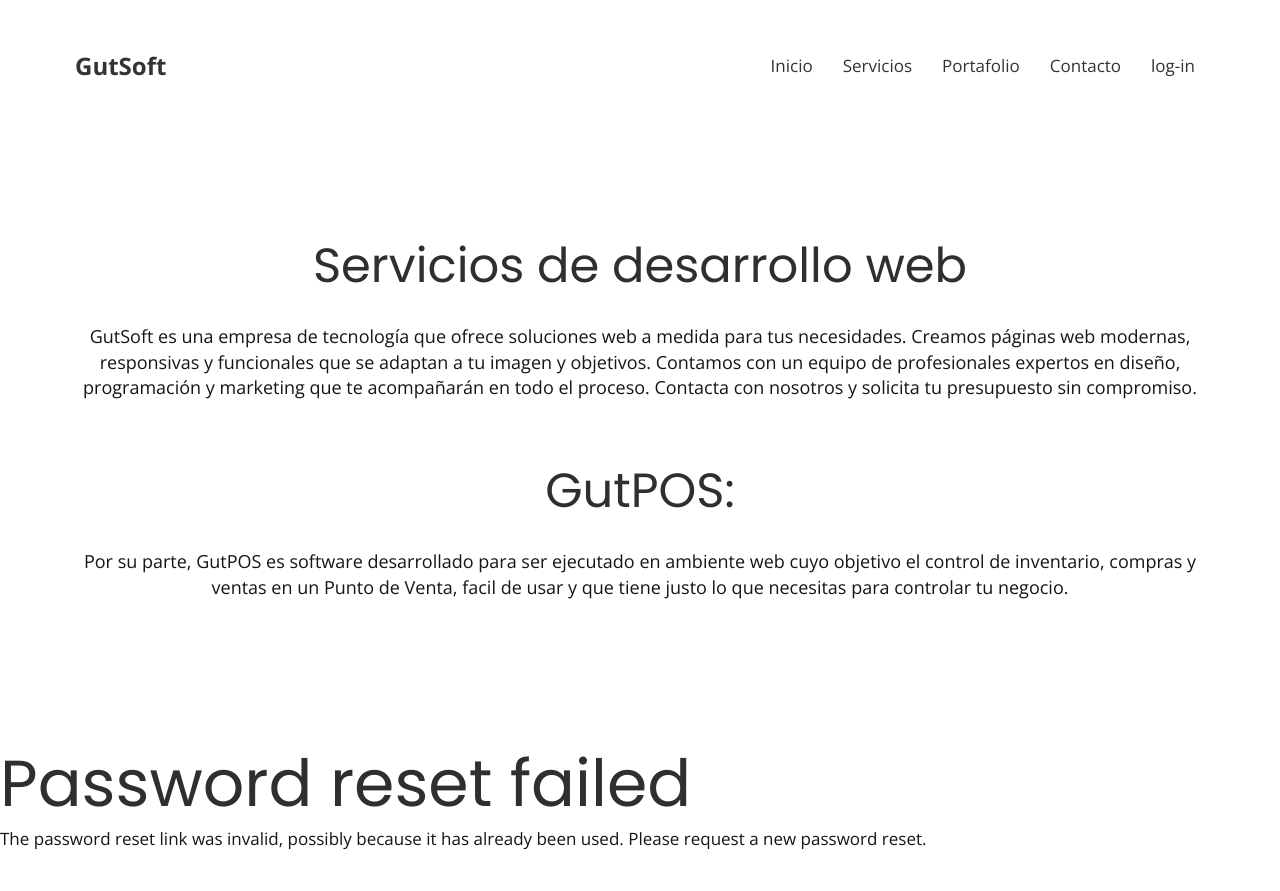
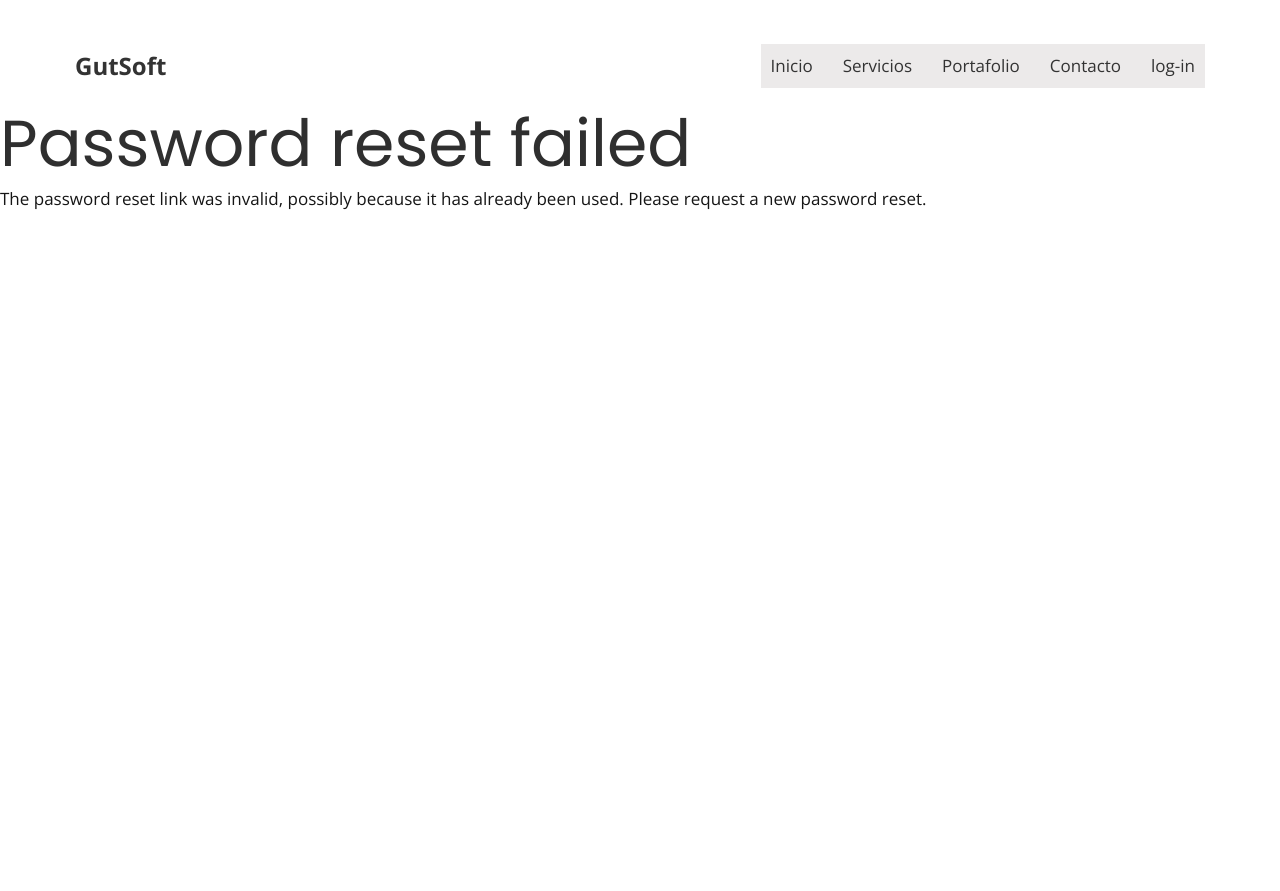
Before and after one commit to Montasoft/gutpos, a Django app: page /reset/1/1 in a window 1280 px wide. After the commit the page ends 210 px from the top, so only its background shows below. Run offline with Django 4.2, Linux system fonts and the light colour scheme; some libraries are stand-ins or nearby versions; some web fonts are replaced.

Commit message:
ajustadas vistas para compras

```diff
--- a/GutPOS/settings/local.py
+++ b/GutPOS/settings/local.py
@@ -56,7 +56,6 @@ STATIC_URL = '/static/'
 EMAIL_BACKEND = 'django.core.mail.backends.smtp.EmailBackend'
 EMAIL_HOST="smtp.gmail.com"
 EMAIL_PORT = 587 #465
-EMAIL_HOST_USER = 'miniabastoslaroca@gmail.com'
 EMAIL_HOST_USER = 'pruebasgutpos@gmail.com'
 EMAIL_HOST_PASSWORD = config('EMAIL_HOST_PASSWORD')
 #EMAIL_USE_SSL = True
@@ -64,4 +63,3 @@ EMAIL_USE_TLS = True
 #EMAIL_TIMEOUT =
 #EMAIL_SSL_KEYFILE=
 #EMAIL_SSL_CERTFILE =
-print(EMAIL_HOST_PASSWORD)
--- /dev/null
+++ b/baseapp/static/baseapp/css/navbar.css
@@ -0,0 +1,152 @@
+* {
+    margin: 0;
+    padding: 0;
+    box-sizing: border-box;
+}
+
+
+.header {
+    display: flex;
+    align-items: center;
+    justify-content: space-between;
+    padding: 20px;
+}
+
+.logo {
+    font-size: 24px;
+    font-weight: bold;
+    color: #333;
+}
+
+.nav {
+    display: flex;
+    gap: 10px;
+}
+
+.nav a {
+    text-decoration: none;
+    color: #faf4f4;
+    padding: 10px;
+}
+
+.nav a:hover {
+    background-color: #eee;
+}
+
+.login {
+    background-color: #333;
+    color: #fff;
+    border: none;
+    cursor: pointer;
+}
+
+
+/* Estilos generales del menú */
+.nav {
+    display: flex;
+    gap: 10px;
+}
+
+.nav a {
+    text-decoration: none;
+    color: #333;
+    padding: 10px;
+}
+
+.nav a:hover {
+    background-color: #eee;
+}
+
+.login {
+    background-color: rgb(13, 110, 253);
+    color: #fff;
+    border: none;
+    cursor: pointer;
+    padding: 3px;
+    margin: 3px;
+}
+
+/* Estilos del icono de hamburguesa */
+.hamburger {
+    display: none;
+    width: 30px;
+    height: 30px;
+    cursor: pointer;
+}
+
+.hamburger span {
+    display: block;
+    width: 100%;
+    height: 4px;
+    background-color: blue;
+    margin-bottom: 4px;
+}
+
+/* Estilos del menú cuando la pantalla es menor a 768px */
+@media (max-width: 768px) {
+    .nav {
+        display: none;
+        flex-direction: column;
+        position: absolute;
+        top: 60px;
+        right: 0;
+        background-color: #fff;
+        box-shadow: 0 0 10px blue;
+        z-index: 1;
+    }
+
+    .hamburger {
+        display: block;
+    }
+}
+
+/* Estilos básicos para mejorar la apariencia del menú */
+ul {
+    list-style-type: none;
+    margin: 0;
+    padding: 0;
+    background-color: #eceaea;
+}
+
+li {
+    display: inline-block;
+    position: relative;
+}
+
+li a {
+    display: block;
+    color: white;
+    text-align: center;
+    padding: 14px 16px;
+    text-decoration: none;
+}
+
+li:hover {
+    background-color: #555;
+}
+
+/* Estilos para los submenús */
+ul ul {
+    display: none;
+    position: absolute;
+    top: 100%;
+    left: 0;
+    background-color: #555;
+}
+
+ul li:hover > ul {
+    display: inherit;
+}
+
+ul ul li {
+    display: block;
+}
+
+ul ul li a {
+    padding: 12px 16px;
+    color: white;
+}
+
+ul ul li:hover {
+    background-color: #777;
+}
--- a/baseapp/static/baseapp/css/stylePOS.css
+++ b/baseapp/static/baseapp/css/stylePOS.css
@@ -62,7 +62,7 @@ body{
 }
 
 main{
-    padding: 20px;
+    padding: 5px;
 }
 .side__menu{
     width: 60px;
--- a/baseapp/templates/baseapp/base.html
+++ b/baseapp/templates/baseapp/base.html
@@ -6,7 +6,7 @@
     <title>
     {% block title %} {% endblock %}
     </title>
-    <meta name="viewport" content="width=device-width height=device-height initial-scale=1.0">
+    <meta name="viewport" content="width=device-width, height=device-height, initial-scale=1.0">
     <meta charset="utf-8">
     <meta http-equiv="X-UA-Compatible" content="IE=edge">
     <link rel="icon" href="{% static 'baseapp/images/favicon.ico' %}" type="image/x-icon">
@@ -16,8 +16,8 @@
     <link rel="stylesheet" href="{% static 'baseapp/css/style.css1' %}">
     <link rel="stylesheet" href="{% static 'baseapp/css/gutsoft.css1' %}">
 
-    <script src="https://code.jquery.com/jquery-3.5.1.js"></script>
-    <script src="{% static 'baseapp/js/popper.js' %}"></script>
+    <script src="https://code.jquery.com/jquery-3.5.1.js" defer></script>
+    <script src="{% static 'baseapp/js/popper.js' %}" defer></script>
 
     <style>.ie-panel{display: none;background: #212121;padding: 10px 0;box-shadow: 3px 3px 5px 0 rgba(0,0,0,.3);clear: both;text-align:center;position: relative;z-index: 1;} html.ie-10 .ie-panel, html.lt-ie-10 .ie-panel {display: block;}</style>
   </head>
--- a/baseapp/templates/baseapp/basePOS.html
+++ b/baseapp/templates/baseapp/basePOS.html
@@ -36,7 +36,9 @@
     <link rel="stylesheet" type="text/css" href="//fonts.googleapis.com/css?family=Open+Sans:300,400,500,600,700,800%7CPoppins:300,400,500,600,700%7CMuli:200,300,400,500">
     -->
     <link rel="stylesheet" href= "{% static 'baseapp/css/stylePOS.css' %}">
+{% block links %}
 
+{%endblock %}
 
 </head>
 <body = id= "body">
--- a/baseapp/templates/baseapp/navbar.html
+++ b/baseapp/templates/baseapp/navbar.html
@@ -1,172 +1,32 @@
-<html>
+{% load static %}
 
-<head>
-    <meta charset="UTF-8">
-    <meta name="viewport" content="width=device-width, initial-scale=1.0">
-    <title>GutSoft - Servicios de desarrollo web</title>
-    <style>
-        * {
-            margin: 0;
-            padding: 0;
-            box-sizing: border-box;
-        }
+<link rel="stylesheet" href="{% static 'baseapp/css/navbar.css' %}">
 
-        .container {
-            max-width: 1200px;
-            margin: 0 auto;
-        }
-
-        .header {
-            display: flex;
-            align-items: center;
-            justify-content: space-between;
-            padding: 20px;
-        }
-
-        .logo {
-            font-size: 24px;
-            font-weight: bold;
-            color: #333;
-        }
-
-        .nav {
-            display: flex;
-            gap: 10px;
-        }
-
-        .nav a {
-            text-decoration: none;
-            color: #333;
-            padding: 10px;
-        }
-
-        .nav a:hover {
-            background-color: #eee;
-        }
-
-        .login {
-            background-color: #333;
-            color: #fff;
-            border: none;
-            cursor: pointer;
-        }
-
-        .main {
-            display: flex;
-            align-items: center;
-            justify-content: center;
-            min-height: 80vh;
-        }
-
-        .main h1 {
-            font-size: 48px;
-            text-align: center;
-        }
-
-        .main p {
-            font-size: 18px;
-            text-align: center;
-        }
-
-        /* Estilos generales del menú */
-        .nav {
-            display: flex;
-            gap: 10px;
-        }
-
-        .nav a {
-            text-decoration: none;
-            color: #333;
-            padding: 10px;
-        }
-
-        .nav a:hover {
-            background-color: #eee;
-        }
-
-        .login {
-            background-color: rgb(13, 110, 253);
-            color: #fff;
-            border: none;
-            cursor: pointer;
-            padding: 3px;
-            margin: 3px;
-        }
-
-        /* Estilos del icono de hamburguesa */
-        .hamburger {
-            display: none;
-            width: 30px;
-            height: 30px;
-            cursor: pointer;
-        }
-
-        .hamburger span {
-            display: block;
-            width: 100%;
-            height: 4px;
-            background-color: blue;
-            margin-bottom: 4px;
-        }
-
-        /* Estilos del menú cuando la pantalla es menor a 768px */
-        @media (max-width: 768px) {
-            .nav {
-                display: none;
-                flex-direction: column;
-                position: absolute;
-                top: 60px;
-                right: 0;
-                background-color: #fff;
-                box-shadow: 0 0 10px blue);
-                z-index: 1;
-            }
-
-            .hamburger {
-                display: block;
-            }
-        }
-    </style>
-</head>
-
-<body>
 <div class="container">
     <div class="header">
         <div class="logo">GutSoft</div>
-            <div class="nav">
-                <a href="#">Inicio</a>
-                <a href="#">Servicios</a>
-                <a href="#">Portafolio</a>
-                <a href="#">Contacto</a>
+
+        <ul class="nav">
+            <li><a href="#">Inicio</a></li>
+            <li><a href="#">Servicios</a></li>
+            <li><a href="#">Portafolio</a></li>
+            <li><a href="#">Contacto</a></li>
 
             {% if user.is_authenticated %}
-                    <a href="{% url 'compras:compras' %}">Compras</a>
-                    <a href="#">{{ user.username }} </a>
+            <li><a href="{% url 'compras:compras' %}">Compras</a></li>
+            <li><a href="#">{{ user.username }} </a>
+                <ul>
+                    <li><a href="#">Perfil</a></li>
+                    <li><a href="{% url 'auth:logout' %}">Logout</a></li>
+                </ul>
+            </li>
             {% else %}
-                    <a href="{% url 'auth:log_in' %}">log-in</a>
+            <li><a href="{% url 'auth:log_in' %}">log-in</a></li>
             {% endif %}
 
+        </ul>
     </div>
 </div>
-        <div class="main">
-            <div class="content">
-                <h1>Servicios de desarrollo web</h1>
-                <br>
-                <p>GutSoft es una empresa de tecnología que ofrece soluciones web a medida para tus necesidades. Creamos
-                    páginas web modernas, responsivas y funcionales que se adaptan a tu imagen y objetivos. Contamos con
-                    un equipo de profesionales expertos en diseño, programación y marketing que te acompañarán en todo
-                    el proceso. Contacta con nosotros y solicita tu presupuesto sin compromiso.</p>
-                <br>
-                <br>
-                <h1>GutPOS:</h1>
-                <br>
-                <p>Por su parte, GutPOS es software desarrollado para ser ejecutado en ambiente web cuyo objetivo el
-                    control de inventario, compras y ventas en un Punto de Venta, facil de usar y que tiene justo lo que
-                    necesitas para controlar tu negocio.</p>
-            </div>
-        </div>
-    </div>
-</body>
 <script>
     // Seleccionar el icono de hamburguesa y el menú
     const hamburger = document.querySelector(".hamburger");
```
Also changed, not shown: baseapp/static/baseapp/css/index.css (added, +21 -0 lines), baseapp/templates/baseapp/index.html (+27 -0 lines), compras/static/compras/css/compras.css (added, +17 -0 lines), compras/static/compras/js/compraRegistrada.js (+0 -11 lines), compras/templates/compras/compraRegistrada.html (+9 -3 lines), compras/templates/compras/compras.html (+10 -10 lines), compras/templates/compras/modalGuardarCompra.html (+3 -5 lines), compras/views.py (+16 -48 lines), ventas/static/ventas/js/ventaForm.js (+0 -11 lines), GutPOS/db.sqlite3. Lines whose indentation alone changed are shown as unchanged.
